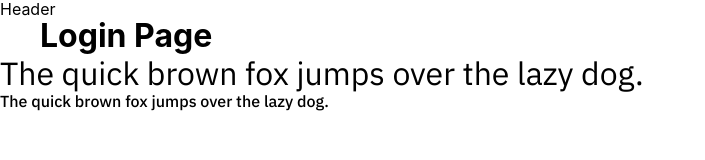
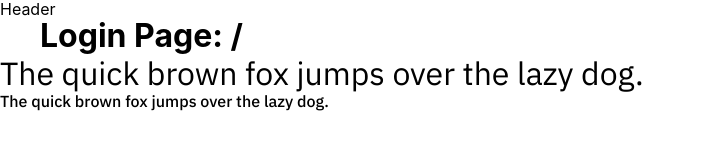
Before and after one commit to Lokrand/visitki, a React (Create React App) app: page /login in a window 1280 px wide. Shown: the top 160 px of the page, without its empty margins (0-705 px from the left). Built offline with nearby package versions, Linux system fonts and the light colour scheme.

Commit message:
feat(routes): сделать защищеные маршруты #5

```diff
--- a/src/components/AppRouter/AppRouter.tsx
+++ b/src/components/AppRouter/AppRouter.tsx
@@ -1,4 +1,7 @@
 import { Routes, Route } from "react-router-dom";
+
+// Импорт hoc
+import { ProtectedRoute } from "../../hoc/ProtectedRoute";
 
 // Импорты страниц
 import { AdminComentPage } from "../../pages/AdminComentPage";
@@ -11,6 +14,7 @@ import { MainPage } from "../../pages/MainPage";
 import { MapPage } from "../../pages/MapPage";
 import { ProfilePage } from "../../pages/ProfilePage";
 
+// Импорт переменных с маршрутами
 import {
   MAIN_ROUTE,
   COHORT_ROUTE,
@@ -26,12 +30,11 @@ import {
 // Импорт шаблона страницы
 import { AppLayout } from "../AppLayout";
 
-// Импорт переменных с маршрутами
-
 export const AppRouter: React.FC = () => {
   return (
     <Routes>
       <Route path={MAIN_ROUTE} element={<AppLayout />}>
+        <Route element={<ProtectedRoute user={false} />}>
           <Route index element={<MainPage />} />
           <Route path={COHORT_ROUTE} element={<CohortPage />} />
           <Route path={DETAIL_ROUTE} element={<DetailPage />} />
@@ -39,6 +42,7 @@ export const AppRouter: React.FC = () => {
           <Route path={MAP_ROUTE} element={<MapPage />} />
           <Route path={ADMIN_ROUTE} element={<AdminComentPage />} />
           <Route path={ADMIN_USERS_ROUTE} element={<AdminUsersPage />} />
+        </Route>
         <Route path={LOGIN_ROUTE} element={<LoginPage />} />
         <Route path={FILE_NOT_FOUND_ROUTE} element={<FileNotFoundPage />} />
       </Route>
--- /dev/null
+++ b/src/hoc/ProtectedRoute.tsx
@@ -0,0 +1,18 @@
+import React from "react";
+import { Outlet, useLocation, Navigate } from "react-router-dom";
+
+import { LOGIN_ROUTE } from "../utils/constants";
+
+interface IProtectedRouteProps {
+  user: boolean; //Временно (пока не знаю какого типа будет объект)
+}
+
+export const ProtectedRoute: React.FC<IProtectedRouteProps> = ({ user }) => {
+  const location = useLocation();
+
+  if (!user) {
+    return <Navigate to={LOGIN_ROUTE} state={{ from: location }} />;
+  }
+
+  return <Outlet />;
+};
--- a/src/pages/LoginPage/LoginPage.tsx
+++ b/src/pages/LoginPage/LoginPage.tsx
@@ -1,7 +1,14 @@
 import React from "react";
+import { useLocation } from "react-router-dom";
 
 import classes from "./loginpage.module.scss";
 
+import { MAIN_ROUTE } from "../../utils/constants";
+
 export const LoginPage: React.FC = () => {
-  return <h1>Login Page</h1>;
+  const location = useLocation();
+
+  const fromPage = location.state?.from?.pathname || MAIN_ROUTE;
+
+  return <h1>Login Page: {fromPage}</h1>;
 };
```
Lines whose indentation alone changed are shown as unchanged.
